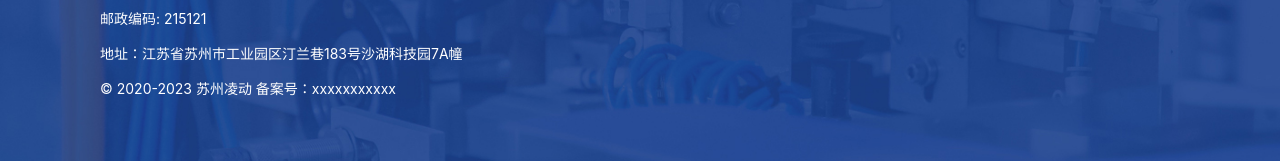
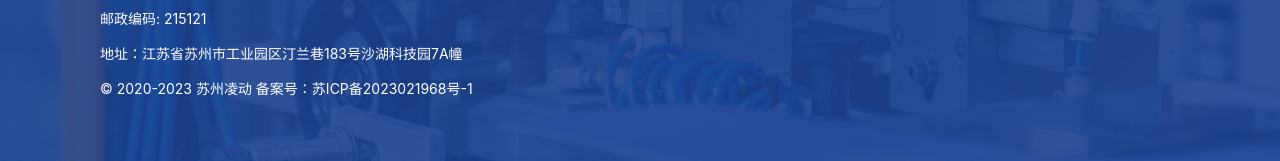
Before and after one commit to DanJunAD/szlinkdong, a Vue app: page /#/ in a window 1280 px wide. Shown: the part 3611-3772 px from the top of the page. Built offline with nearby package versions, Linux system fonts and the light colour scheme.

Commit message:
ADD: 备案号

```diff
--- a/src/components/Footer.vue
+++ b/src/components/Footer.vue
@@ -8,7 +8,7 @@
       <p>联系人：张先生</p>
       <p>邮政编码: 215121</p>
       <p>地址：江苏省苏州市工业园区汀兰巷183号沙湖科技园7A幢</p>
-      <p>© 2020-2023 苏州凌动 备案号：xxxxxxxxxxx</p>
+      <p>© 2020-2023 苏州凌动 备案号：苏ICP备2023021968号-1</p>
     </div>
   </div>
 </template>
```
